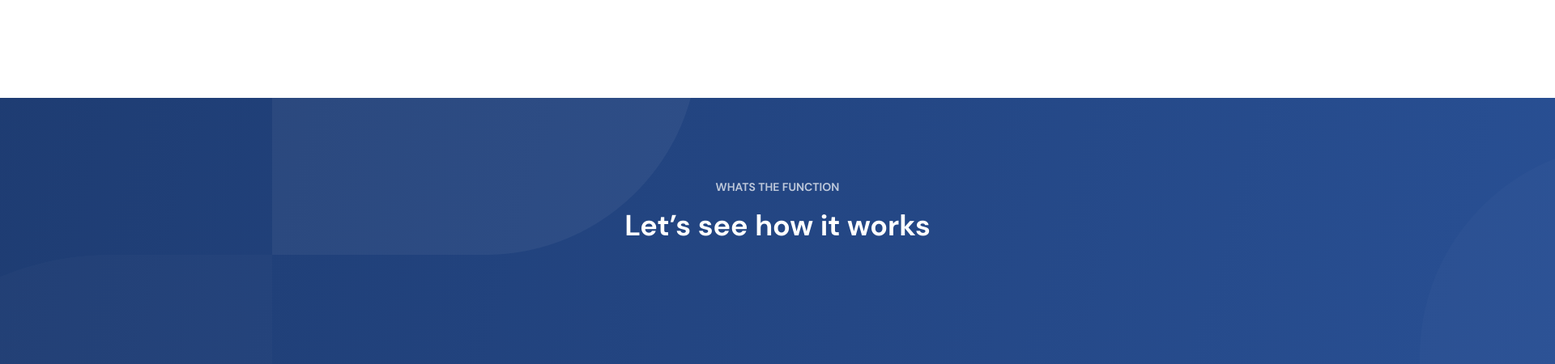
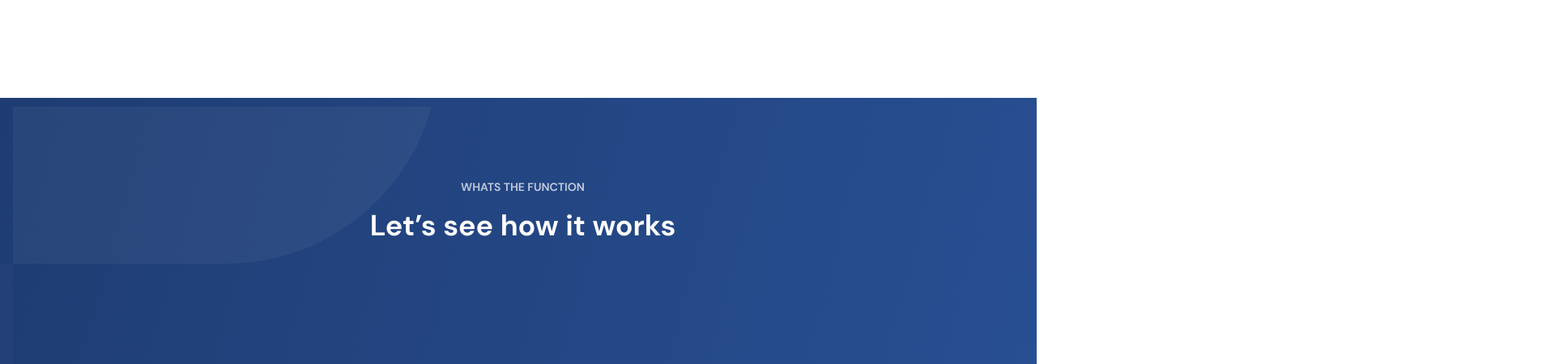
Before and after one commit to miraziz111/1-oy-imtihon, a plain HTML site: page index.html in a window 1280 px wide. Shown: the part 4110-4560 px from the top of the page at 81% size, 1920 px wide, since content can reach past the window. Drawn offline with Linux system fonts and the light colour scheme.

Commit message:
Initiall commit

```diff
--- a/css/main.css
+++ b/css/main.css
@@ -430,8 +430,7 @@ body {
 }
 
 .work {
-  width: 1920px;
-  height: 770px;
+
   background:url("../imags/pattern\ \(3\).png"),linear-gradient(105.18deg, #1E3C72 -2.04%, #2A5298 107.42%);
   background-position: center;
   background-repeat: no-repeat;
```
